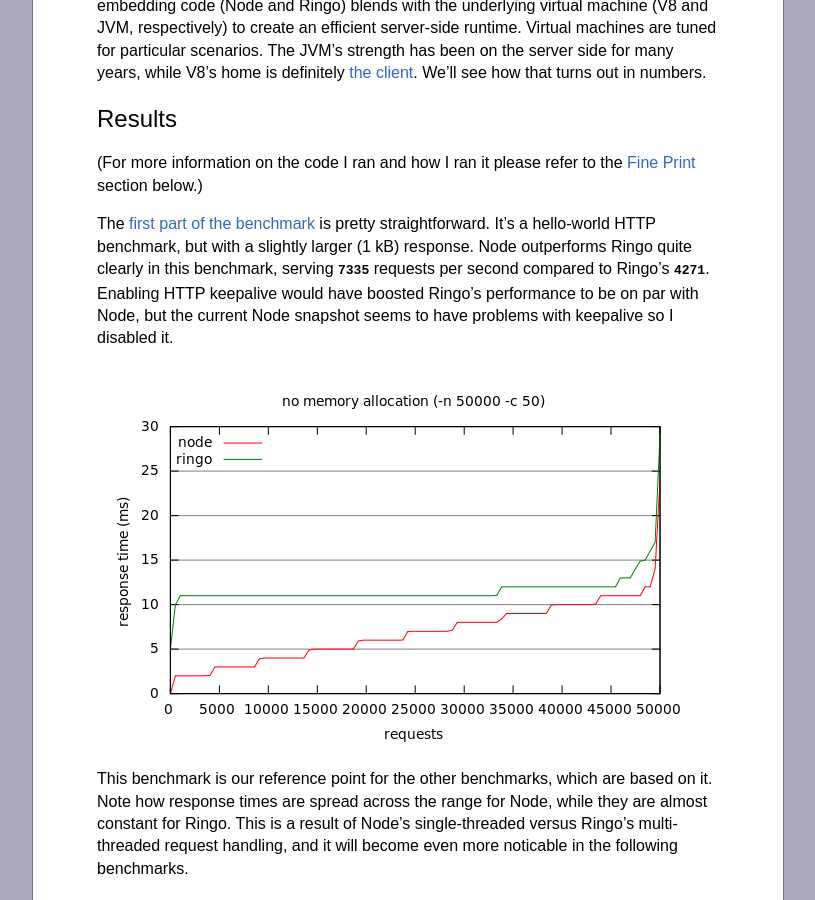
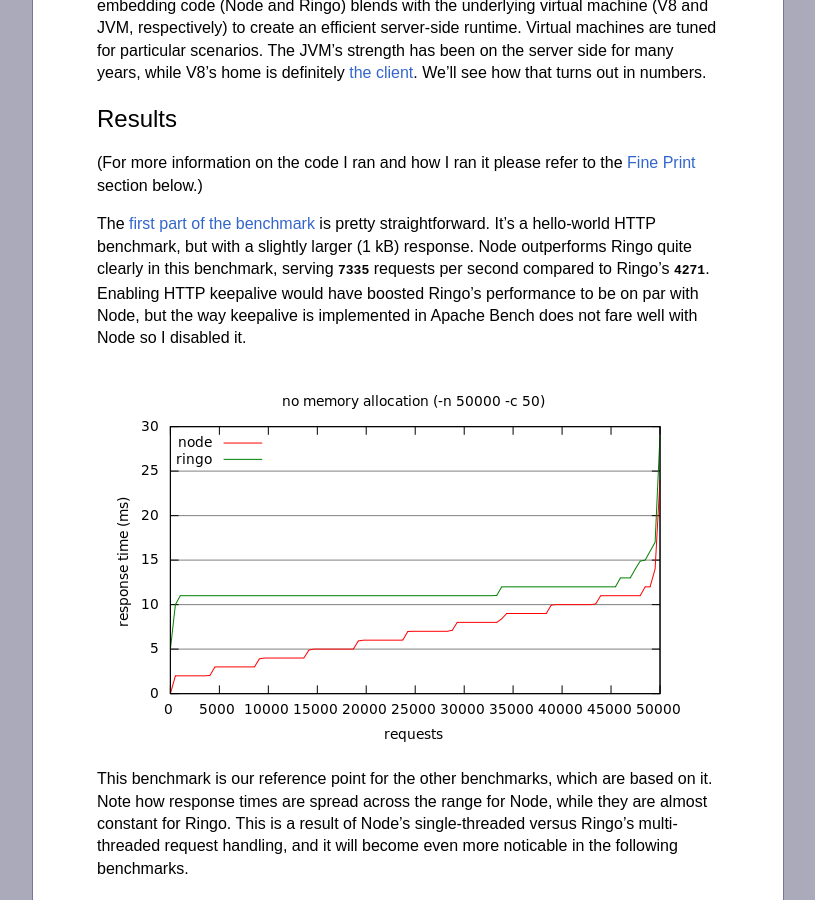
Before and after one commit to hns/hns.github.com, a Jekyll site: the page built from _posts/2010-09-21-benchmark.md, in a window 1280 px wide and 900 px high, scrolled down 1049 px. Shown: the whole window, without its empty margins (232-1047 px from the left). Built offline with Jekyll 4.4.1, drawn with Linux system fonts in a browser that asks for light colours; comment, search, counter and statistics services are not loaded.

Commit message:
Rephrase

```diff
--- a/_posts/2010-09-21-benchmark.md
+++ b/_posts/2010-09-21-benchmark.md
@@ -60,8 +60,8 @@ The [first part of the benchmark][bench1] is pretty straightforward.
 It's a hello-world HTTP benchmark, but with a slightly larger (1 kB) response.
 Node outperforms Ringo quite clearly in this benchmark, serving `7335` requests
 per second compared to Ringo's `4271`. Enabling HTTP keepalive would have
-boosted Ringo's performance to be on par with Node, but the current Node
-snapshot seems to have problems with keepalive so I disabled it.
+boosted Ringo's performance to be on par with Node, but the way keepalive is
+implemented in Apache Bench does not fare well with Node so I disabled it.
 
 ![benchmark result graph](/images/benchmark/no-alloc.png)
 
```
